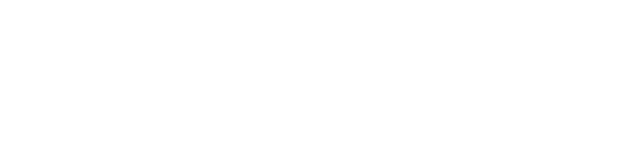
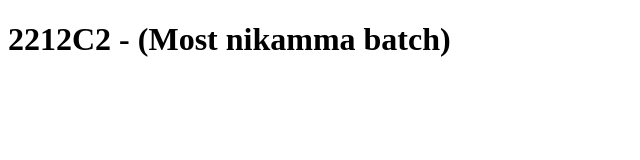
Before and after one commit to SameerFaisal/17-07-2023, a plain HTML site: page index.html in a window 1280 px wide. Shown: the whole page, without its empty margins (0-640 px from the left). Drawn offline with Linux system fonts and the light colour scheme.

Commit message:
batch k nikammy hony ki tasdeeq ki gyi hai

```diff
--- a/index.html
+++ b/index.html
@@ -6,6 +6,6 @@
     <title>Document</title>
 </head>
 <body>
-
+    <h1>2212C2 - (Most nikamma batch)</h1>
 </body>
 </html>
```
